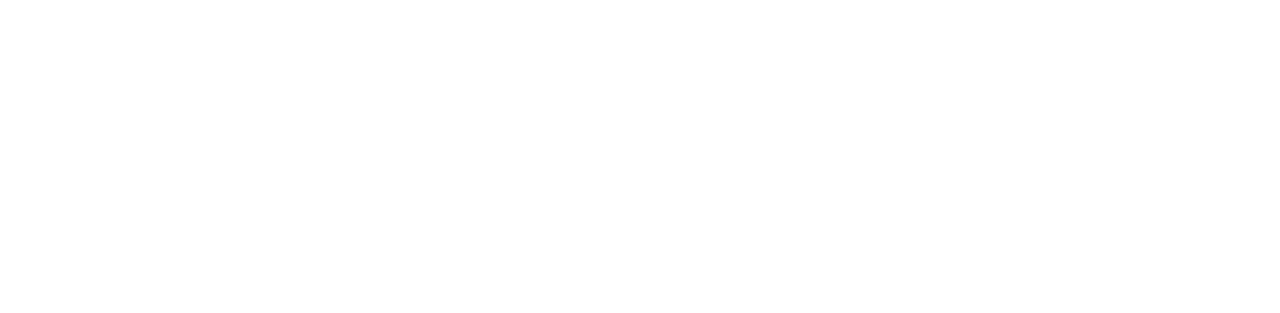
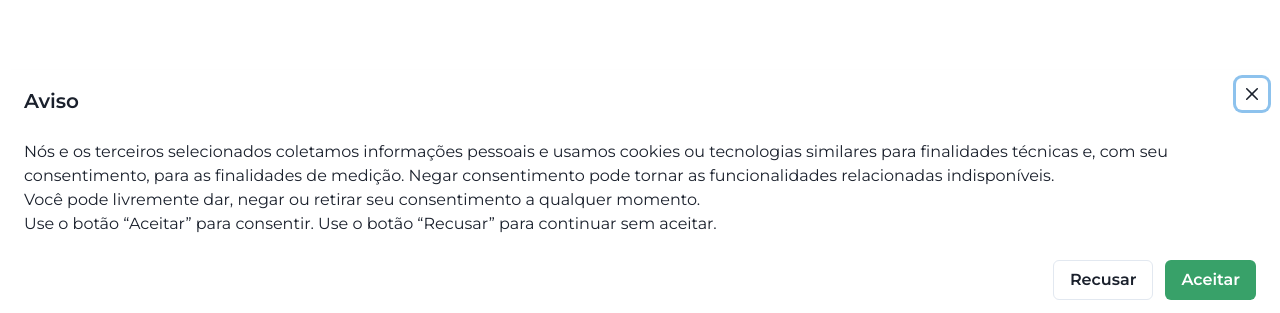
Before and after one commit to AMN-Developers/gs-solutions, a Next.js app: page / in a window 1280 px wide. Shown: the part 484-797 px from the top of the page. Built offline with nearby package versions, Linux system fonts and the light colour scheme; no server answers.

Commit message:
feat: adeed support to google analitycs and LGPD

```diff
--- /dev/null
+++ b/components/CookieBanner.tsx
@@ -0,0 +1,88 @@
+import {
+  Button,
+  Drawer,
+  DrawerBody,
+  DrawerCloseButton,
+  DrawerContent,
+  DrawerFooter,
+  DrawerHeader,
+  Text,
+  useDisclosure
+} from '@chakra-ui/react'
+import { useEffect, useState } from 'react'
+import { getLocalStorage, setLocalStorage } from '@/libs/storageHelper'
+
+export default function CookieBanner() {
+  const { isOpen, onOpen, onClose } = useDisclosure()
+  const [isAccepted, setIsAccepted] = useState(false)
+
+  useEffect(() => {
+    const isAccepted = getLocalStorage('cookie_consent', null)
+
+    if (!isAccepted) {
+      onOpen()
+    }
+  }, [onOpen])
+
+  useEffect(() => {
+    const newValue = isAccepted ? 'granted' : 'denied'
+
+    if (typeof window.gtag !== 'undefined') {
+      window.gtag("consent", 'update', {
+        'analytics_storage': newValue
+      });
+    }
+  }, [isAccepted])
+
+
+  const handleAccept = () => {
+    setLocalStorage('cookie_consent', true)
+    setIsAccepted(true)
+    onClose()
+  }
+
+  const handleReject = () => {
+    setLocalStorage('cookie_consent', false)
+    setIsAccepted(false)
+    onClose()
+  }
+
+  if (isAccepted) {
+    return null
+  }
+
+  return (
+    <>
+      <Drawer
+        isOpen={isOpen}
+        placement='bottom'
+        onClose={onClose}
+        closeOnEsc={false}
+        closeOnOverlayClick={false}
+        colorScheme='orange'
+      >
+        <DrawerContent>
+          <DrawerCloseButton />
+          <DrawerHeader>Aviso</DrawerHeader>
+
+          <DrawerBody>
+            <Text>
+              Nós e os terceiros selecionados coletamos informações pessoais e usamos cookies ou tecnologias similares para finalidades técnicas e, com seu consentimento, para as finalidades de medição. Negar consentimento pode tornar as funcionalidades relacionadas indisponíveis.
+            </Text>
+            <Text>
+              Você pode livremente dar, negar ou retirar seu consentimento a qualquer momento.
+            </Text>
+            <Text>
+              Use o botão “Aceitar” para consentir. Use o botão “Recusar” para continuar sem aceitar.
+            </Text>
+          </DrawerBody>
+
+          <DrawerFooter>
+            <Button variant='outline' mr={3} onClick={handleReject}>Recusar</Button>
+            <Button colorScheme='green' onClick={handleAccept}>Aceitar</Button>
+          </DrawerFooter>
+        </DrawerContent>
+      </Drawer>
+    </>
+  )
+}
--- /dev/null
+++ b/components/GoogleAnalytics.tsx
@@ -0,0 +1,44 @@
+import Script from 'next/script'
+import { useEffect } from 'react'
+import * as gtag from '@/libs/gtagHelper'
+import { useRouter } from 'next/router'
+
+export default function GoogleAnalytics() {
+  const router = useRouter()
+
+  useEffect(() => {
+    const handleRouteChange = (url: URL) => {
+      gtag.pageview(url)
+    }
+
+    router.events.on('routeChangeComplete', handleRouteChange)
+
+    return () => {
+      router.events.off('routeChangeComplete', handleRouteChange)
+    }
+  }, [router.events])
+
+  return (
+    <>
+      <Script strategy="afterInteractive"
+        src={`https://www.googletagmanager.com/gtag/js?id=${gtag.GA_MEASUREMENT_ID}`} />
+      <Script id='google-analytics' strategy="afterInteractive"
+        dangerouslySetInnerHTML={{
+          __html: `
+                window.dataLayer = window.dataLayer || [];
+                function gtag(){dataLayer.push(arguments);}
+                gtag('js', new Date());
+
+                gtag('consent', 'default', {
+                    'analytics_storage': 'denied'
+                });
+
+                gtag('config', '${gtag.GA_MEASUREMENT_ID}', {
+                    page_path: window.location.pathname,
+                });
+                `,
+        }}
+      />
+    </>
+  )
+}
--- a/components/pages/Home/Layout.tsx
+++ b/components/pages/Home/Layout.tsx
@@ -14,6 +14,7 @@ import { NAV_ITEMS } from "../../Navbar/NAV_ITEMS"
 import DrawerRoot from "../../Drawer/DrawerRoot"
 import React from "react"
 import { ExternalLinkIcon } from "@chakra-ui/icons"
+import CookieBanner from '@/components/CookieBanner'
 
 interface LayoutProps {
   children: React.ReactNode
@@ -121,6 +122,7 @@ export default function Layout({ children, title, description }: LayoutProps) {
         onClose={onCloseDrawer}
       />
       <main>{children}</main>
+      <CookieBanner />
     </>
   )
 }
--- /dev/null
+++ b/libs/gtagHelper.ts
@@ -0,0 +1,22 @@
+export const GA_MEASUREMENT_ID = process.env.NEXT_PUBLIC_GA_MEASUREMENT_ID || '';
+
+export const pageview = (url: URL) => {
+  window.gtag("config", GA_MEASUREMENT_ID, {
+    page_path: url,
+  });
+};
+
+interface IEventParams {
+  label: string;
+  value: number;
+  action: string;
+  category: string;
+}
+
+export const event = ({ action, category, label, value }: IEventParams) => {
+  window.gtag("event", action, {
+    event_category: category,
+    event_label: label,
+    value: value,
+  });
+}
--- /dev/null
+++ b/libs/storageHelper.ts
@@ -0,0 +1,11 @@
+export function getLocalStorage(key: string, defaultValue: any) {
+  const stickyValue = localStorage.getItem(key);
+
+  return (stickyValue !== null && stickyValue !== 'undefined')
+    ? JSON.parse(stickyValue)
+    : defaultValue;
+}
+
+export function setLocalStorage(key: string, value: any) {
+  localStorage.setItem(key, JSON.stringify(value));
+}
--- a/package.json
+++ b/package.json
@@ -17,6 +17,7 @@
     "@types/node": "20.6.5",
     "@types/react": "18.2.22",
     "@types/react-dom": "18.2.7",
+    "client-only": "^0.0.1",
     "eslint": "8.50.0",
     "eslint-config-next": "13.5.2",
     "framer-motion": "^10.16.4",
@@ -34,6 +35,7 @@
     "typescript": "5.2.2"
   },
   "devDependencies": {
+    "@types/gtag.js": "^0.0.14",
     "next-sitemap": "^4.2.3"
   }
 }
--- a/pages/_app.tsx
+++ b/pages/_app.tsx
@@ -3,15 +3,19 @@ import { useRouter } from 'next/router'
 import { ChakraProvider } from '@chakra-ui/react'
 import { AnimatePresence } from 'framer-motion'
 import theme from '@/libs/theme'
+import GoogleAnalytics from '@/components/GoogleAnalytics'
 
 export default function MyApp({ Component, pageProps }: AppProps) {
   const router = useRouter()
 
   return (
-    <ChakraProvider theme={theme}>
-      <AnimatePresence mode='wait'>
-        <Component {...pageProps} key={router.route} />
-      </AnimatePresence>
-    </ChakraProvider>
+    <>
+      <GoogleAnalytics />
+      <ChakraProvider theme={theme}>
+        <AnimatePresence mode='wait'>
+          <Component {...pageProps} key={router.route} />
+        </AnimatePresence>
+      </ChakraProvider>
+    </>
   )
 }
```
Also changed, not shown: 2 other files (tests, documents, lock files or other folders).
